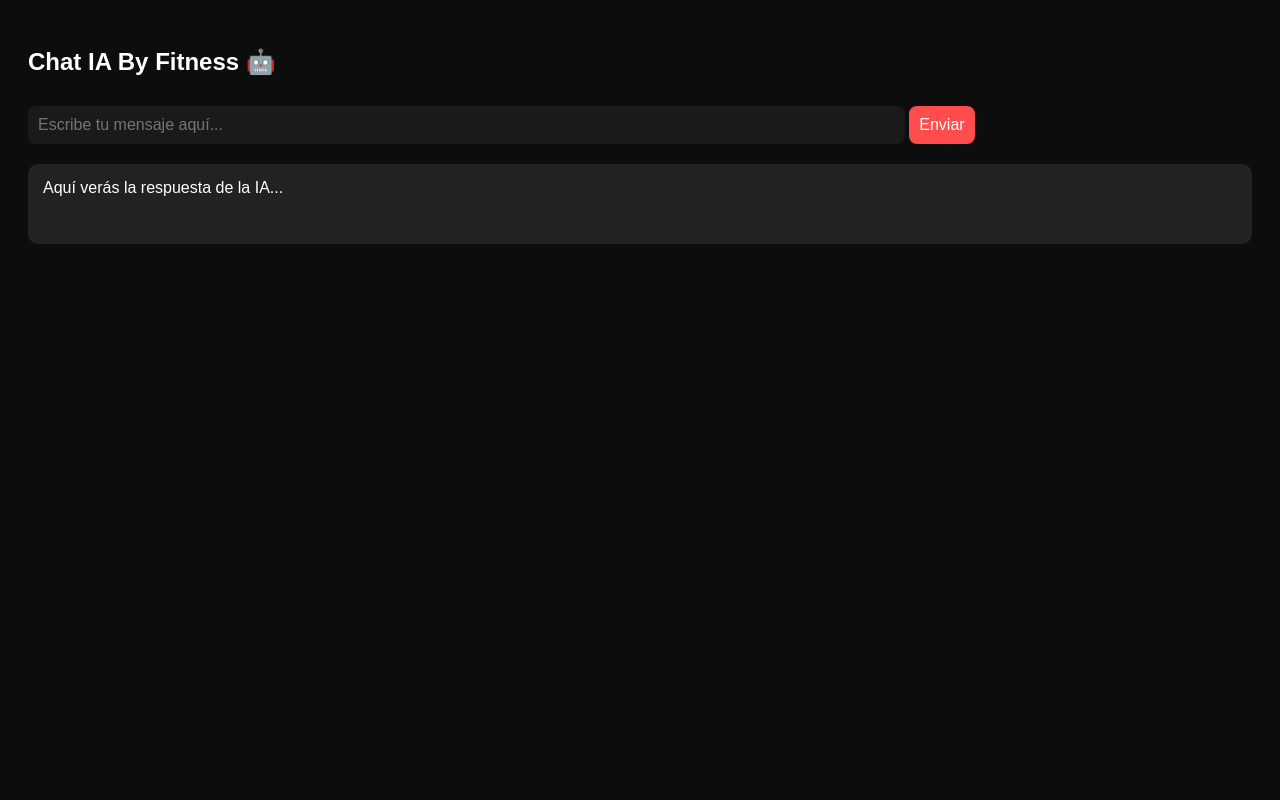
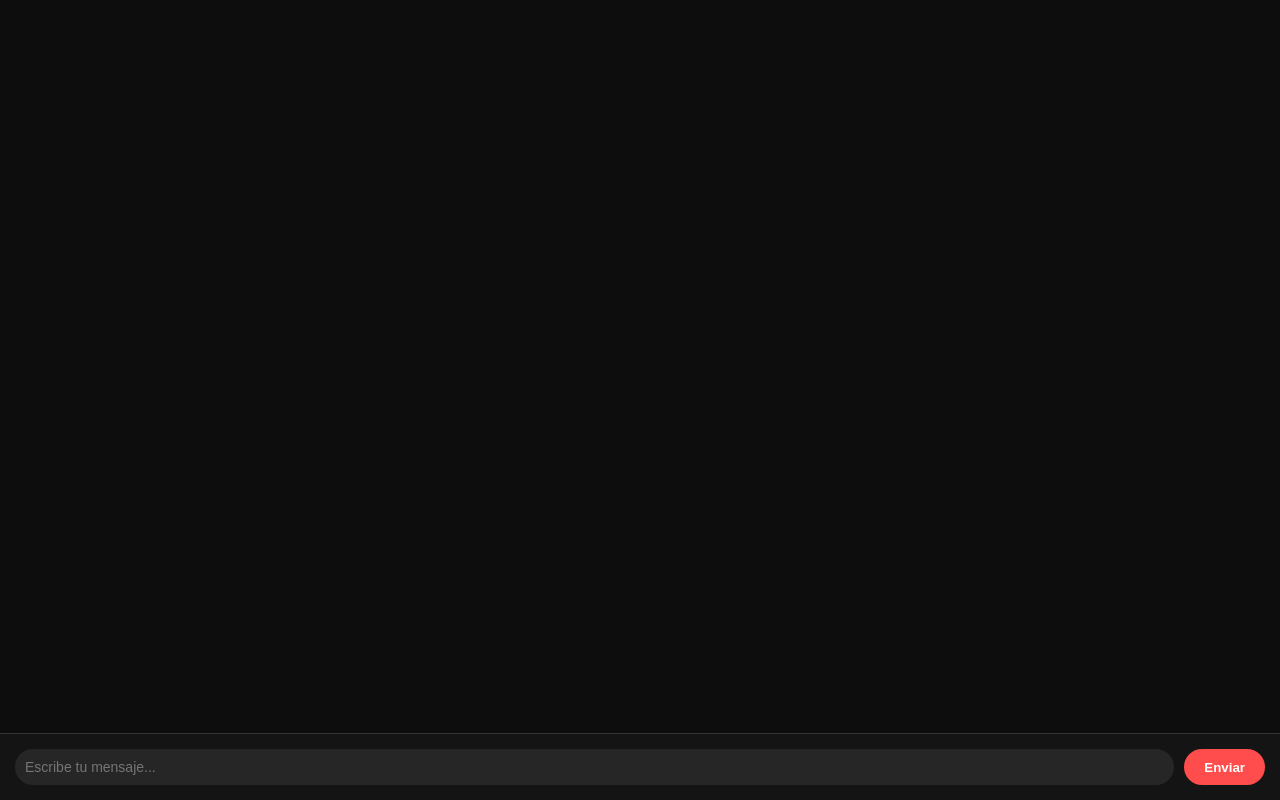
Before and after one commit to Byfitness/by-fitness-chat, a plain HTML site: page index2.html in a window 1280 px wide. Drawn offline with Linux system fonts and the light colour scheme.

Commit message:
Update index2.html

```diff
--- a/index2.html
+++ b/index2.html
@@ -1,60 +1,107 @@
 <!DOCTYPE html>
 <html lang="es">
   <head>
-  <meta charset="UTF-8">
-  <title>By Fitness Chat IA</title>
+    <meta charset="UTF-8" />
+    <meta name="viewport" content="width=device-width, initial-scale=1.0" />
+    <title>Chat IA By Fitness</title>
     <style>
       body {
-      font-family: Arial, sans-serif;
-      padding: 20px;
         background-color: #0d0d0d;
         color: #fff;
+        font-family: 'Arial', sans-serif;
+        margin: 0;
+        display: flex;
+        flex-direction: column;
+        height: 100vh;
       }
 
-    input, button {
-      padding: 10px;
-      font-size: 16px;
-      margin-top: 10px;
-      border-radius: 8px;
-      border: none;
+      .chat-container {
+        flex: 1;
+        overflow-y: auto;
+        padding: 20px;
+        display: flex;
+        flex-direction: column;
+        gap: 10px;
+      }
+
+      .mensaje {
+        max-width: 80%;
+        padding: 10px 15px;
+        border-radius: 15px;
+        font-size: 15px;
+        line-height: 1.4;
+      }
+
+      .usuario {
+        align-self: flex-end;
+        background-color: #ff4c4c;
+        color: white;
+        border-bottom-right-radius: 0;
+      }
+
+      .ia {
+        align-self: flex-start;
+        background-color: #1e1e1e;
+        color: #dcdcdc;
+        border-bottom-left-radius: 0;
+      }
+
+      .input-container {
+        display: flex;
+        padding: 15px;
+        background-color: #141414;
+        border-top: 1px solid #333;
       }
 
       input {
-      width: 70%;
-      background-color: #1a1a1a;
-      color: #fff;
+        flex: 1;
+        padding: 10px;
+        border-radius: 20px;
+        border: none;
+        font-size: 14px;
+        outline: none;
+        background-color: #262626;
+        color: white;
+        margin-right: 10px;
       }
 
       button {
+        padding: 10px 20px;
+        border-radius: 20px;
+        border: none;
         background-color: #ff4c4c;
         color: white;
         cursor: pointer;
-    }
-
-    #response {
-      margin-top: 20px;
-      background-color: #222;
-      padding: 15px;
-      border-radius: 10px;
-      min-height: 50px;
+        font-weight: bold;
       }
     </style>
   </head>
   <body>
-  <h2>Chat IA By Fitness 🤖</h2>
-  <input id="messageInput" type="text" placeholder="Escribe tu mensaje aquí..." />
-  <button onclick="sendMessage()">Enviar</button>
-  <div id="response">Aquí verás la respuesta de la IA...</div>
+    <div class="chat-container" id="chat"></div>
+
+    <div class="input-container">
+      <input type="text" id="prompt" placeholder="Escribe tu mensaje..." />
+      <button onclick="enviarPrompt()">Enviar</button>
+    </div>
 
     <script>
-    async function sendMessage() {
-      const input = document.getElementById("messageInput");
-      const responseDiv = document.getElementById("response");
+      const chat = document.getElementById("chat");
+      const input = document.getElementById("prompt");
+
+      function agregarMensaje(texto, clase) {
+        const mensaje = document.createElement("div");
+        mensaje.className = `mensaje ${clase}`;
+        mensaje.textContent = texto;
+        chat.appendChild(mensaje);
+        chat.scrollTop = chat.scrollHeight;
+      }
+
+      async function enviarPrompt() {
         const prompt = input.value.trim();
-
         if (!prompt) return;
 
-      responseDiv.textContent = "Cargando...";
+        agregarMensaje(prompt, "usuario");
+        input.value = "";
 
         try {
           const res = await fetch("https://us-central1-by-fitness-app.cloudfunctions.net/chatByFitness", {
@@ -66,14 +113,18 @@
           });
 
           const data = await res.json();
-        console.log("Respuesta de backend:", data);
-        responseDiv.textContent = data.respuesta || data.error || "Sin respuesta de la IA.";
+          const respuesta = data.respuesta || data.error || "Sin respuesta de la IA.";
+          agregarMensaje(respuesta, "ia");
         } catch (error) {
-        responseDiv.textContent = "Error al conectar: " + error.message;
+          agregarMensaje("Error de conexión: " + error.message, "ia");
+        }
       }
 
-      input.value = "";
+      input.addEventListener("keypress", (e) => {
+        if (e.key === "Enter") {
+          enviarPrompt();
         }
+      });
     </script>
   </body>
 </html>
```
Lines whose indentation alone changed are shown as unchanged.
